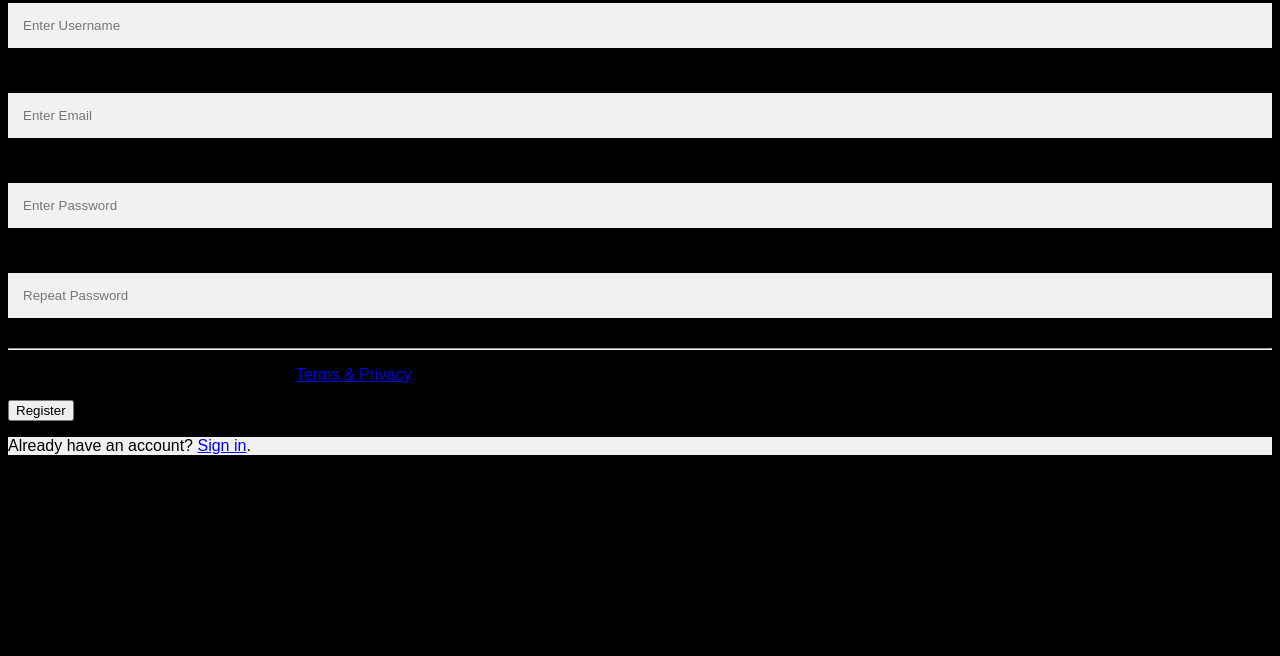
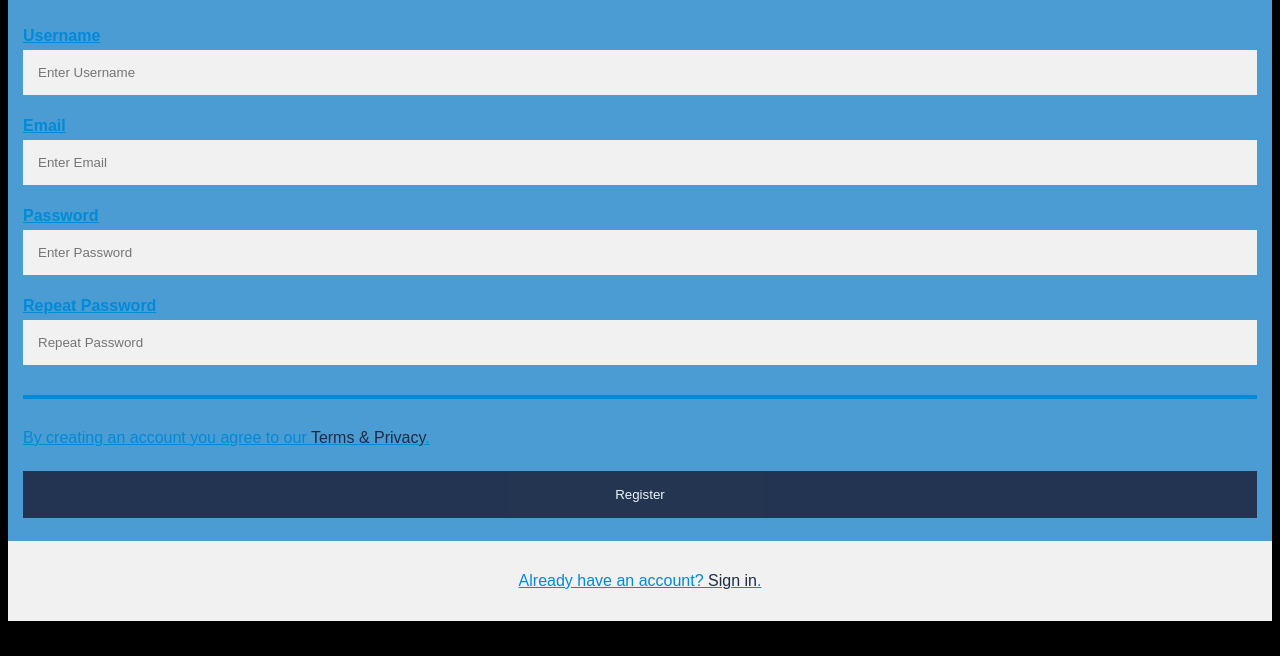
Before and after one commit to comp426-2022-spring/e01-NeilVakharia45, a plain HTML site: page public/index.html in a window 1280 px wide. Shown: the part 144-800 px from the top of the page. Drawn offline with Linux system fonts and the light colour scheme.

Commit message:
Added css

```diff
--- a/public/style.css
+++ b/public/style.css
@@ -8,11 +8,13 @@ body {
 }
 
 /* 8. Add style to divs with the "container" class */
- {
+.container {
+
   /* 9. Add 15px padding */
+  padding: 15px;
 
   /* 10. Make the background color of the container Carolina Blue using the hex code defined here: https://en.wikipedia.org/wiki/Carolina_blue*/
-
+  background-color: #4B9CD3;
 }
 
 input[type=text], input[type=password] {
@@ -30,30 +32,36 @@ input[type=text]:focus, input[type=password]:focus {
 }
 
 /* 11. Style only the h1 with id "register" */
-h1 {
+h1 #register{
+
   /* 12. Make the text BOLD */
+  font-weight: bold;
 
-  /* 13. Make the text color navy (look up the hex code for navy)
-
+  /* 13. Make the text color navy (look up the hex code for navy)*/
+  color:#202A44;
 }
 
 hr {
   /* 14. Override default hr style with a 30-pixel bottom margin */
+  margin-bottom: 30px;
 
   /* 15. Add a 2-pixel solid azure border (look up the hex code). */
-
+  border: 2px solid #008AD8;
 }
 
 /* 16. Set a style for the submit button with "registerbtn" class */
- {
+.registerbtn {
+
   /* 17. Set the background color to navy using the hex color */
+  background-color:#202A44;
 
   /* 18. Set the text color to white using the hex color */
-
+  color: #fff;
   padding: 16px 20px;
   margin: 8px 0;
+
   /* 19. Set it to have no border */
-
+  border: none;
   cursor: pointer;
   width: 100%;
   opacity: 0.9;
@@ -65,21 +73,25 @@ hr {
 
 a {
   /* 20. Make link text color navy blue (look up the hex code) */
-  color: ;
+  color:#202A44;
+
   /* 21. Set the text-decoration to none for links */
-  text-decoration: ;
+  text-decoration: none;
 }
 
 /* 22. Set style for links using the :hover pseudoclass */
- {
+:hover {
+
   /* 23. Change the color of links to azure on mouseover */
+  color: #008AD8;
 
   /* 24. Set the text-decoration to underline for links on mouseover */
-
+  text-decoration: underline;
 }
 
 .signin {
-  background-color: #f1f1f1
+  background-color: #f1f1f1;
+
   /* 25. Align the text for the section with class "signin" to be centered */
-
+  text-align: center;
 }
```
